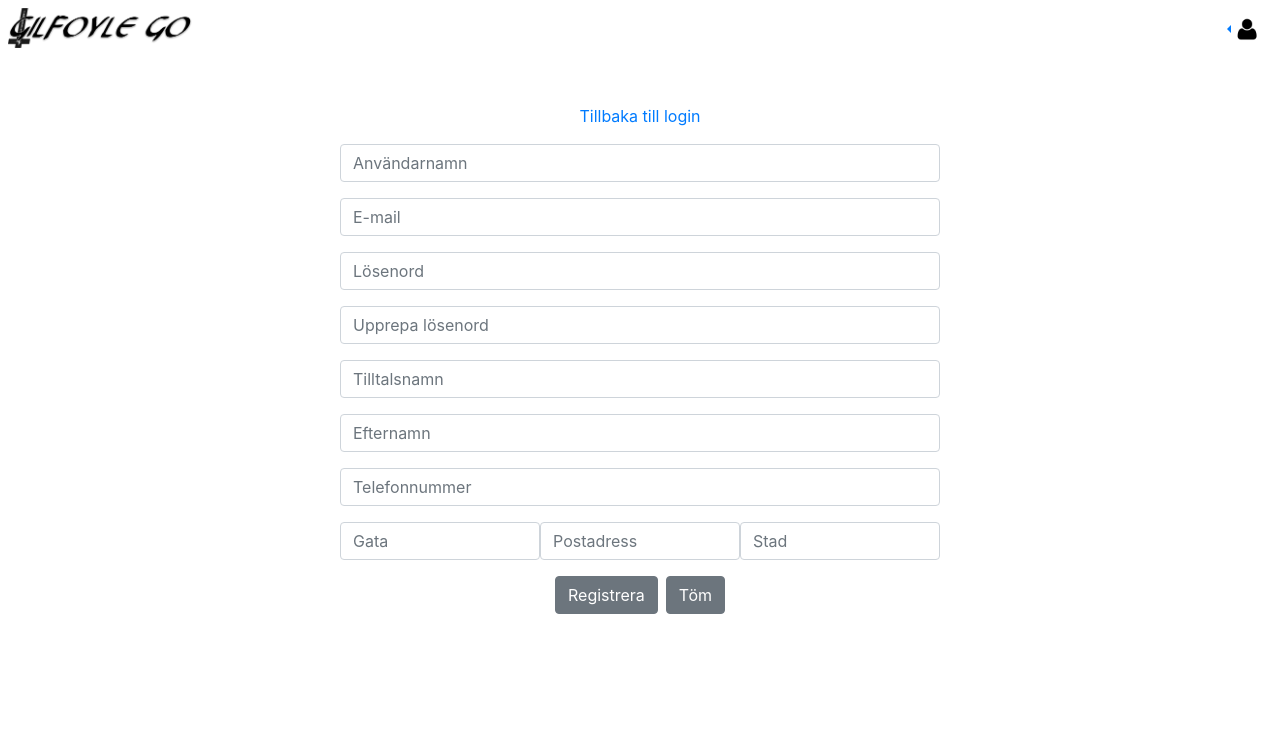
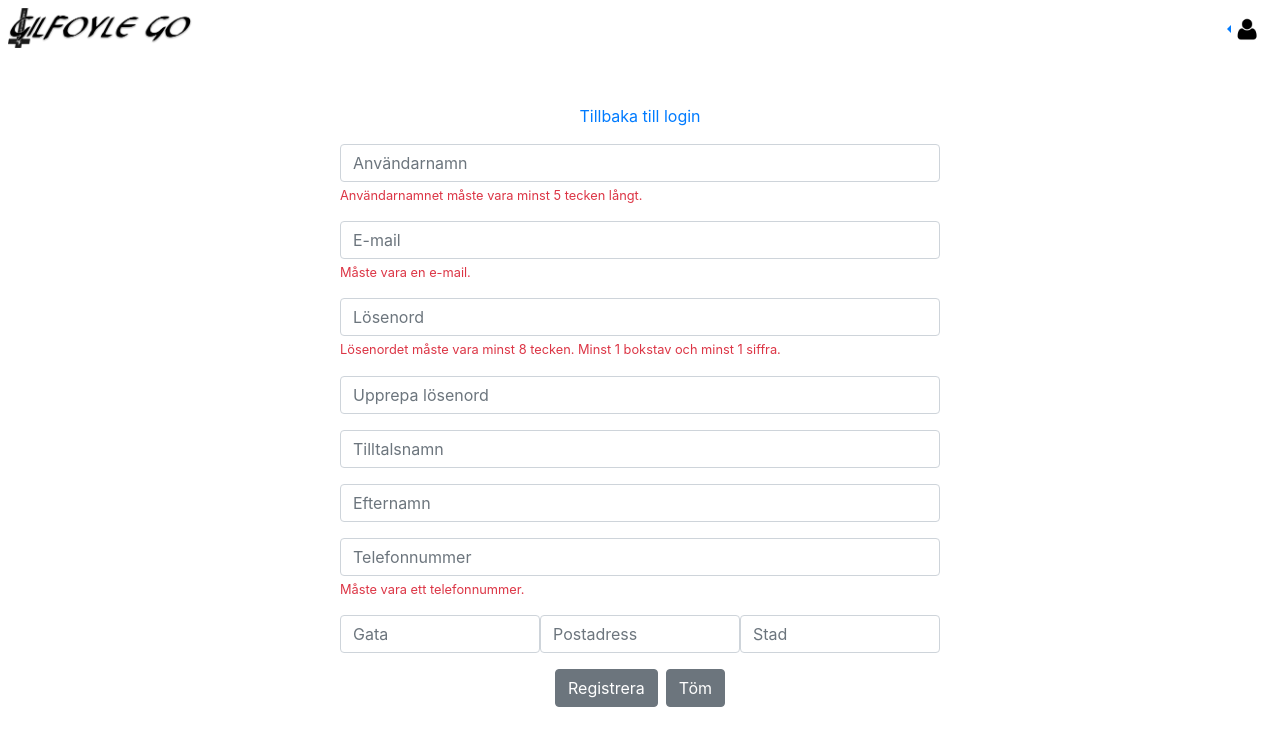
Before and after one commit to antfra125/gilfoylego_master, a Vue app in the folder gilfoylego_vue/: page /registration in a window 1280 px wide. Shown: the top 746 px of the page. Built offline with nearby package versions, Linux system fonts and the light colour scheme; no server answers.

Commit message:
valideringar på registreringen klar

```diff
--- a/gilfoylego_vue/src/views/Registration.vue
+++ b/gilfoylego_vue/src/views/Registration.vue
@@ -1,6 +1,6 @@
 <template>
     <div class="d-flex justify-content-center pt-5">
-        <b-form class="text-center" @submit="onSubmit" @reset="onReset">
+        <b-form class="text-center" @submit.stop.prevent="onSubmit" @reset="onReset">
             <div class="form-group">
                 <router-link to="/login">Tillbaka till login</router-link>
             </div>
@@ -9,8 +9,12 @@
                     type="text"
                     v-model="form.username"
                     required
+                    state="usernameValidation"
                     placeholder="Användarnamn"
                 ></b-form-input>
+                <b-form-invalid-feedback class="text-left" :state="usernameValidation">
+                    Användarnamnet måste vara minst 5 tecken långt.
+                </b-form-invalid-feedback>
             </div>
             <div class="form-group">
                 <b-form-input
@@ -18,24 +22,36 @@
                     v-model="form.email"
                     type="email"
                     required
+                    state="mailValidation"
                     placeholder="E-mail"
                 ></b-form-input>
+                <b-form-invalid-feedback class="text-left" :state="mailValidation">
+                    Måste vara en e-mail.
+                </b-form-invalid-feedback>
             </div>
             <div class="form-group">
                 <b-form-input
                     type="password"
                     v-model="form.password"
                     required
+                    state="pwValidation"
                     placeholder="Lösenord"
                 ></b-form-input>
+                <b-form-invalid-feedback class="text-left" :state="pwValidation">
+                    Lösenordet måste vara minst 8 tecken. Minst 1 bokstav och minst 1 siffra.
+                </b-form-invalid-feedback>
             </div>
             <div class="form-group">
                 <b-form-input
                     type="password"
                     v-model="form.passwordCheck"
                     required
+                    state="repeatPwValidation"
                     placeholder="Upprepa lösenord"
                 ></b-form-input>
+                <b-form-invalid-feedback class="text-left" :state="repeatPwValidation">
+                    Lösenorden måste matcha.
+                </b-form-invalid-feedback>
             </div>
             <div class="form-group">
                 <b-form-input
@@ -58,8 +74,12 @@
                     type="text"
                     v-model="form.phone"
                     required
+                    state="phoneValidation"
                     placeholder="Telefonnummer"
                 ></b-form-input>
+                <b-form-invalid-feedback class="text-left" :state="phoneValidation">
+                    Måste vara ett telefonnummer.
+                </b-form-invalid-feedback>
             </div>
             <div class="form-group d-flex">
                 <b-form-input
@@ -109,6 +129,26 @@
 
       }
     },
+    computed: {
+        usernameValidation() {
+            return this.form.username.length > 5
+        },
+        mailValidation() {
+            let regex = /^(([^<>()[\]\\.,;:\s@"]+(\.[^<>()[\]\\.,;:\s@"]+)*)|(".+"))@((\[[0-9]{1,3}\.[0-9]{1,3}\.[0-9]{1,3}\.[0-9]{1,3}])|(([a-zA-Z\-0-9]+\.)+[a-zA-Z]{2,}))$/
+            return regex.test(this.form.email)
+        },
+        pwValidation() {
+            let regex = /^(?=.*[A-Za-z])(?=.*\d)[A-Za-z\d]{8,}$/
+            return regex.test(this.form.password)
+        },
+        repeatPwValidation() {
+            return this.form.passwordCheck == this.form.password
+        },
+        phoneValidation() {
+            let regex = /^[+]*[(]{0,1}[0-9]{1,4}[)]{0,1}[-\s/0-9]*$/
+            return regex.test(this.form.phone)
+        }
+    },
     methods: {
       onSubmit(evt) {
         evt.preventDefault()
@@ -116,7 +156,6 @@
       },
       onReset(evt) {
         evt.preventDefault()
-        // Reset our form values
         this.form.username = ''
         this.form.email = ''
         this.form.password = ''
```
